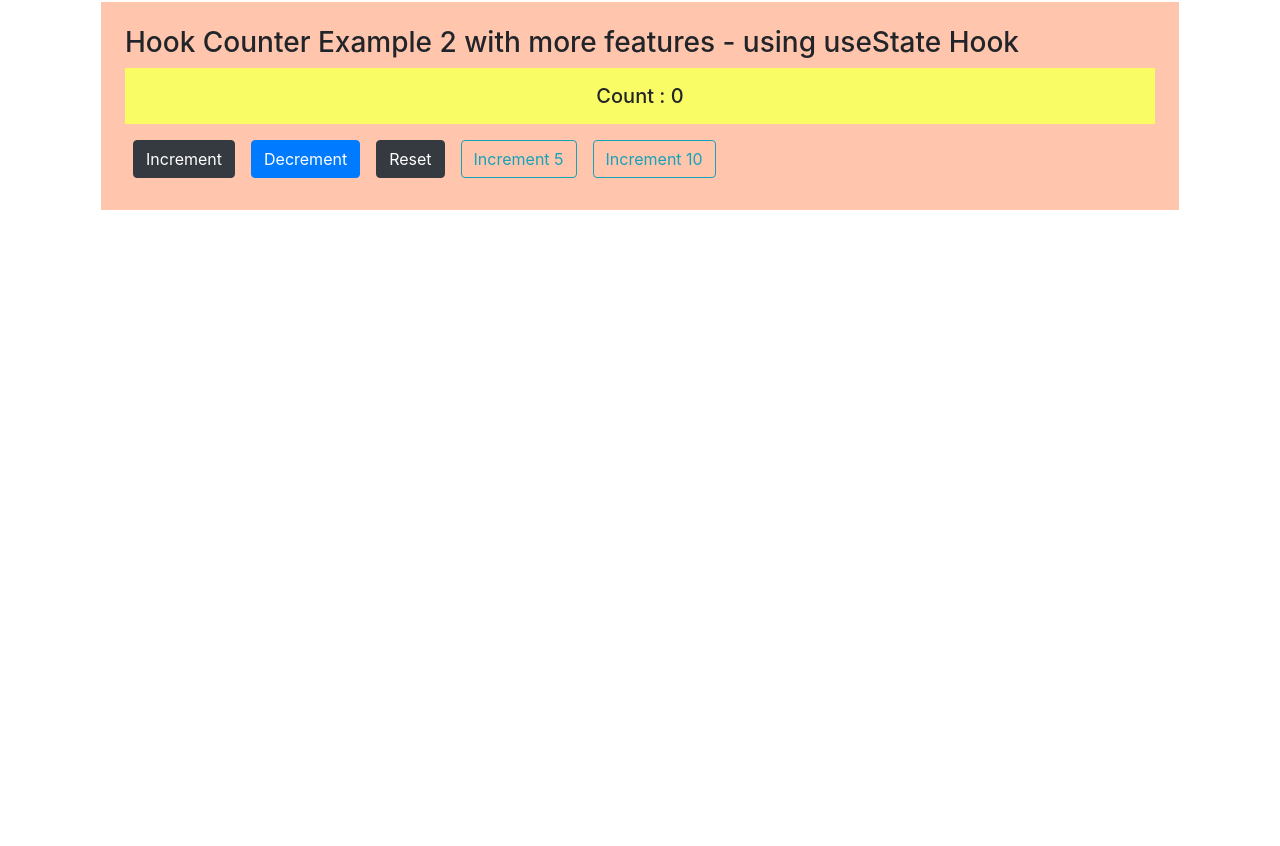
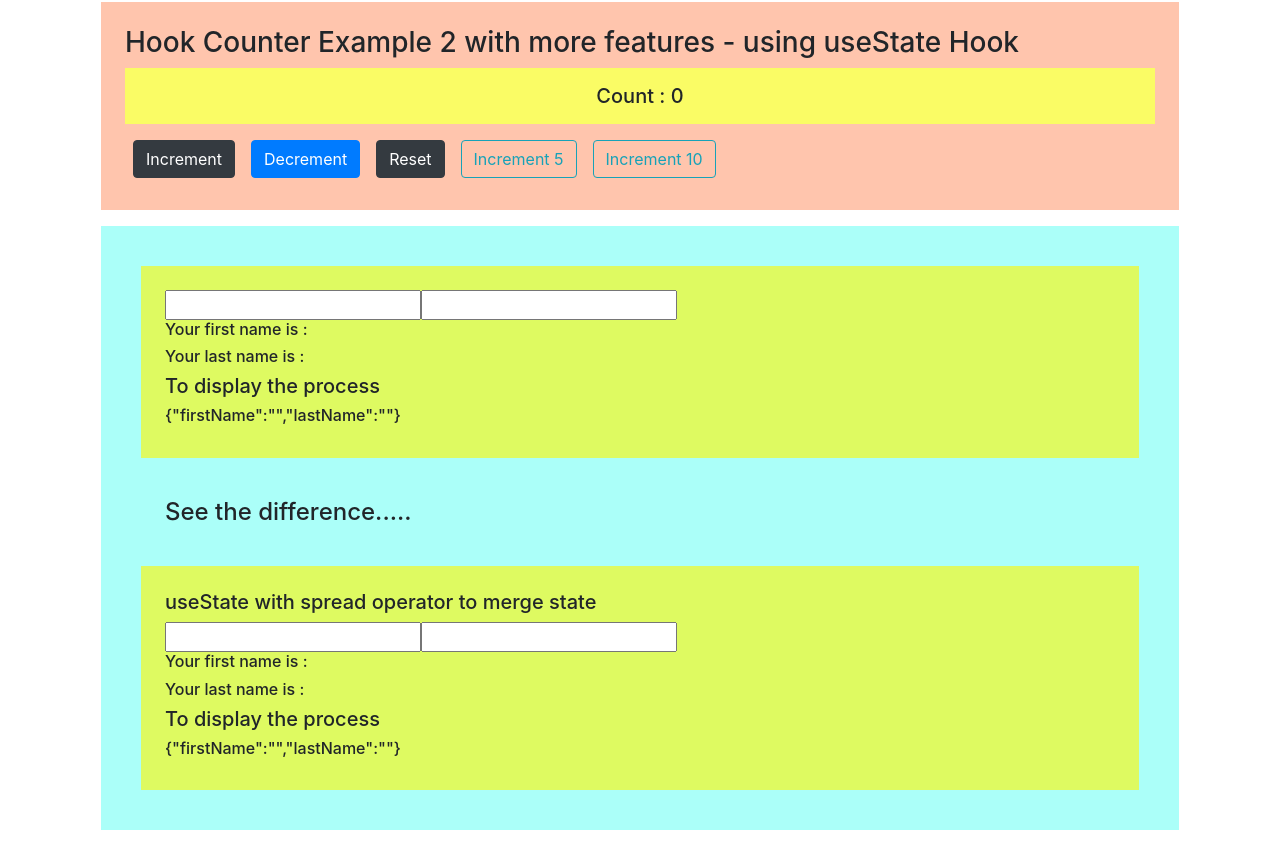
Before and after one commit to supuni9622/React-Code-Refference, a React (Create React App) app in the folder my-app/: page /useState in a window 1280 px wide. Shown: the part 380-1226 px from the top of the page. Before the commit the page ends 800 px from the top, so only its background shows below. Built offline with nearby package versions, Linux system fonts and the light colour scheme.

Commit message:
Created HookCounterThree

```diff
--- a/my-app/src/useStateExamples/counter/Counter.js
+++ b/my-app/src/useStateExamples/counter/Counter.js
@@ -2,6 +2,7 @@ import React from 'react'
 import ClassCounter from './components/ClassCounter'
 import HookCounter from './components/HookCounter'
 import HookCounterTwo from './components/HookCounterTwo'
+import HookCounterThree from './components/HookCounterThree'
 
 const Counter = () => {
     return (
@@ -9,6 +10,7 @@ const Counter = () => {
             <ClassCounter/>
             <HookCounter/>
             <HookCounterTwo/>
+            <HookCounterThree/>
         </div>
     )
 }
--- /dev/null
+++ b/my-app/src/useStateExamples/counter/components/HookCounterThree.js
@@ -0,0 +1,77 @@
+import React, {useState} from 'react'
+
+const HookCounterThree = () => {
+
+    //state can be a string, number, object, boolean or array
+    const [name, setName] = useState(
+        {
+            firstName: '',
+            lastName: ''
+        }
+    )
+
+    const [name1, setName1] = useState(
+        {
+            firstName: '',
+            lastName: ''
+        }
+    )
+
+    return (
+        <div className="m-3 p-4" style={{backgroundColor:'#abfff9'}}>
+            <div className="m-3 p-4" style={{backgroundColor:'#defa61'}}>
+                <form>
+                    <input
+                        type="text"
+                        value={name.firstName}
+                        onChange={e => setName({firstName: e.target.value})}
+                    />
+                    <input
+                        type="text"
+                        value={name.lastName}
+                        onChange={e => setName({lastName: e.target.value})}
+                    />
+                </form>
+                <h6>Your first name is : {name.firstName} </h6>
+                <h6>Your last name is : {name.lastName} </h6>
+
+                <h5>To display the process</h5>
+                <h6>{JSON.stringify(name)}</h6>
+            </div>
+
+            {/* useState does not automaticaly merge and update object. So when we see firstName, lastName is removed
+                This is a key difference between setState in class component and useSate
+                setState do it automaticaly but here we have to do it mannualy */}
+
+            {/* We can use spread operator for manual merge */}
+
+            <h4 className="m-3 p-4">See the difference.....</h4>
+
+            <div className="m-3 p-4" style={{backgroundColor:'#defa61'}}>
+                <h5>useState with spread operator to merge state</h5>
+                <form>
+                    <input
+                        type="text"
+                        value={name1.firstName}
+                        onChange={e => setName1({...name1, firstName: e.target.value})}
+                    />
+                    <input
+                        type="text"
+                        value={name1.lastName}
+                        onChange={e => setName1({...name1, lastName: e.target.value})}
+                    />
+                </form>
+
+                {/* Spread operator tell -- copy every property in the object and just override the field with different value*/}
+
+                <h6>Your first name is : {name1.firstName} </h6>
+                <h6>Your last name is : {name1.lastName} </h6>
+                <h5>To display the process</h5>
+                <h6>{JSON.stringify(name1)}</h6>
+            </div>
+
+        </div>
+    )
+}
+
+export default HookCounterThree
```
